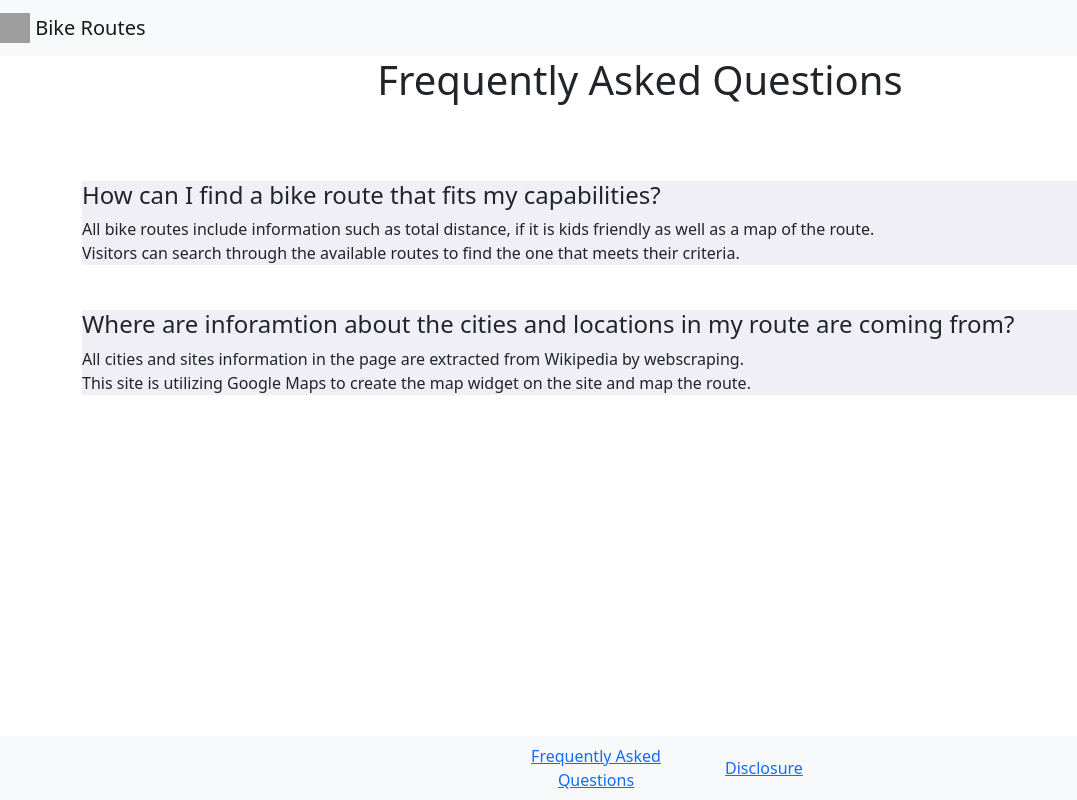
After one commit to DeanDro/Portfolio-Project, a Flask app: page /faq in a window 1280 px wide. The commit adds this page. Shown: the whole page, without its empty margins (0-1077 px from the left). Run offline with Flask 2, Linux system fonts and the light colour scheme; grey boxes are pictures that could not be loaded.

Commit message:
added a webscraping sample

```diff
--- a/app.py
+++ b/app.py
@@ -1,5 +1,6 @@
 from flask import Flask, render_template, request
 from flask_sqlalchemy import SQLAlchemy
+import microservices.web_scraping as scrape
 
 app = Flask(__name__)
 app.config['SQLALCHEMY_DATABASE_URI'] = 'sqlite:///test.db'
@@ -17,9 +18,22 @@ def mountainview():
         get_arg = request.form['trail']
         return get_arg
 
-@app.route('/seaside')
+@app.route('/seaside', methods=['GET', 'POST'])
 def seaside():
-    return render_template('seasideRoutes.html')
+    if request.method == 'GET':
+        return render_template('seasideRoutes.html')
+    else:
+        get_arg = request.form['trail']
+        if get_arg == 'Genoa_Monaco':
+            wiki_content = scrape.get_genoa_monaco()
+            result = str(wiki_content[1]) + str(wiki_content[2]) + str(wiki_content[3])
+            return result
+        else:
+            return str(get_arg)
+
+@app.route('/faq')
+def faq():
+    return render_template('faq.html')
 
 
 if __name__ == '__main__':
--- a/static/css/main.css
+++ b/static/css/main.css
@@ -23,3 +23,13 @@ body{
     display: inline-flex;
     color: black;
 }
+
+.faq_panel{
+    text-align: left;
+    margin-top: 4%;
+    background-color: rgb(239, 239, 245);
+}
+
+.faq_panel p{
+    margin-bottom: 0%;
+}
--- a/templates/base.html
+++ b/templates/base.html
@@ -23,7 +23,7 @@
     <nav class="navbar fixed-bottom navbar-expand-lg navbar-dark bg-light">
         <div class="row footer_bar">
             <div class="col-sm-6">
-                <a href="#">Frequently Asked Questions</a>
+                <a href="{{ url_for('faq') }}">Frequently Asked Questions</a>
             </div>
             <div class="col-sm-6">
                 <a href="#">Disclosure</a>
--- /dev/null
+++ b/templates/faq.html
@@ -0,0 +1,27 @@
+{% extends 'base.html' %}
+
+{% block body %}
+<div class="container">
+    <h1>Frequently Asked Questions</h1>
+    <br>
+    <div class="panel panel-default faq_panel">
+        <div class="panel-heading">
+            <h4>How can I find a bike route that fits my capabilities?</h4>
+        </div>
+        <div class="panel-body">
+            <p>All bike routes include information such as total distance, if it is kids friendly as well as a map of the route.</p>
+            <p>Visitors can search through the available routes to find the one that meets their criteria.</p>
+        </div>
+    </div>
+    <div class="panel panel-default faq_panel">
+        <div class="panel-heading">
+            <h4>Where are inforamtion about the cities and locations in my route are coming from?</h4>
+        </div>
+        <div class="panel-body">
+            <p>All cities and sites information in the page are extracted from Wikipedia by webscraping.</p>
+            <p>This site is utilizing Google Maps to create the map widget on the site and map the route.</p>
+        </div>
+    </div>
+</div>
+
+{% endblock %}
--- a/templates/mountainRoutes.html
+++ b/templates/mountainRoutes.html
@@ -5,11 +5,11 @@
     <div class="row">
         <div class="col-sm-6">
             <form action="#" method="post">
-                <input type="submit" value="Rome to Florence" class="btn btn-primary route_but" name="trail">
+                <input type="submit" value="Rome_Florence" class="btn btn-primary route_but" name="trail">
                 <br>
-                <input type="submit" value="Lisbon to Barcelona" class="btn btn-primary route_but" name="trail">
+                <input type="submit" value="Lisbon_Barcelona" class="btn btn-primary route_but" name="trail">
                 <br>
-                <input type="submit" value="Dusseldorf to Amsterdam" class="btn btn-primary route_but" name="trail">
+                <input type="submit" value="Dusseldorf_Amsterdam" class="btn btn-primary route_but" name="trail">
             </form>
         </div>
         <div class="col-md-6">
--- a/templates/seasideRoutes.html
+++ b/templates/seasideRoutes.html
@@ -4,11 +4,11 @@
     <div class="row">
         <div class="col-sm-6">
             <form action="#" method="post">
-                <input type="submit" value="Genoa to Monaco" class="btn btn-primary route_but" name="trail">
+                <input type="submit" value="Genoa_Monaco" class="btn btn-primary route_but" name="trail">
                 <br>
-                <input type="submit" value="Hamburg to Copenhagen" class="btn btn-primary route_but" name="trail">
+                <input type="submit" value="Hamburg_Copenhagen" class="btn btn-primary route_but" name="trail">
                 <br>
-                <input type="submit" value="Valencia to Barcelona" class="btn btn-primary route_but" name="trail">
+                <input type="submit" value="Valencia_Barcelona" class="btn btn-primary route_but" name="trail">
             </form>
         </div>
         <div class="col-md-6">
```
Also changed, not shown: microservices/web_scraping.py (added, +13 -0 lines).
